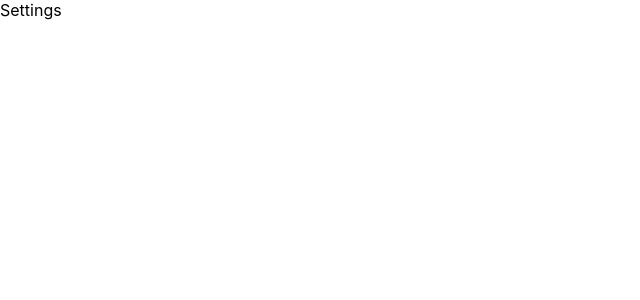
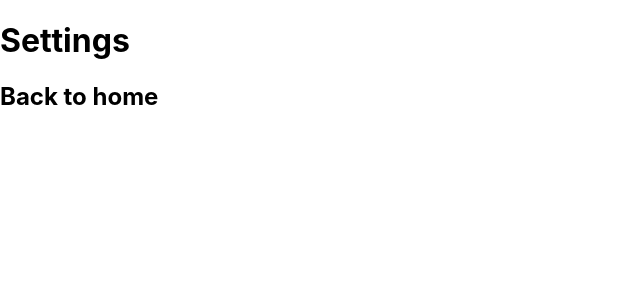
Before and after one commit to jaredami/l2-type, a Next.js app: page /settings in a window 1280 px wide. Shown: the top 300 px of the page, without its empty margins (0-640 px from the left). Built offline with nearby package versions, Linux system fonts and the light colour scheme.

Commit message:
Add Links back to home

```diff
--- a/pages/settings.tsx
+++ b/pages/settings.tsx
@@ -1,3 +1,12 @@
+import Link from "next/link";
+
 export default function Settings() {
-  return <div>Settings</div>;
+  return (
+    <>
+      <h1>Settings</h1>
+      <h2>
+        <Link href="/">Back to home</Link>
+      </h2>
+    </>
+  );
 }
```
Also changed, not shown: pages/practice.tsx (+10 -1 lines).
